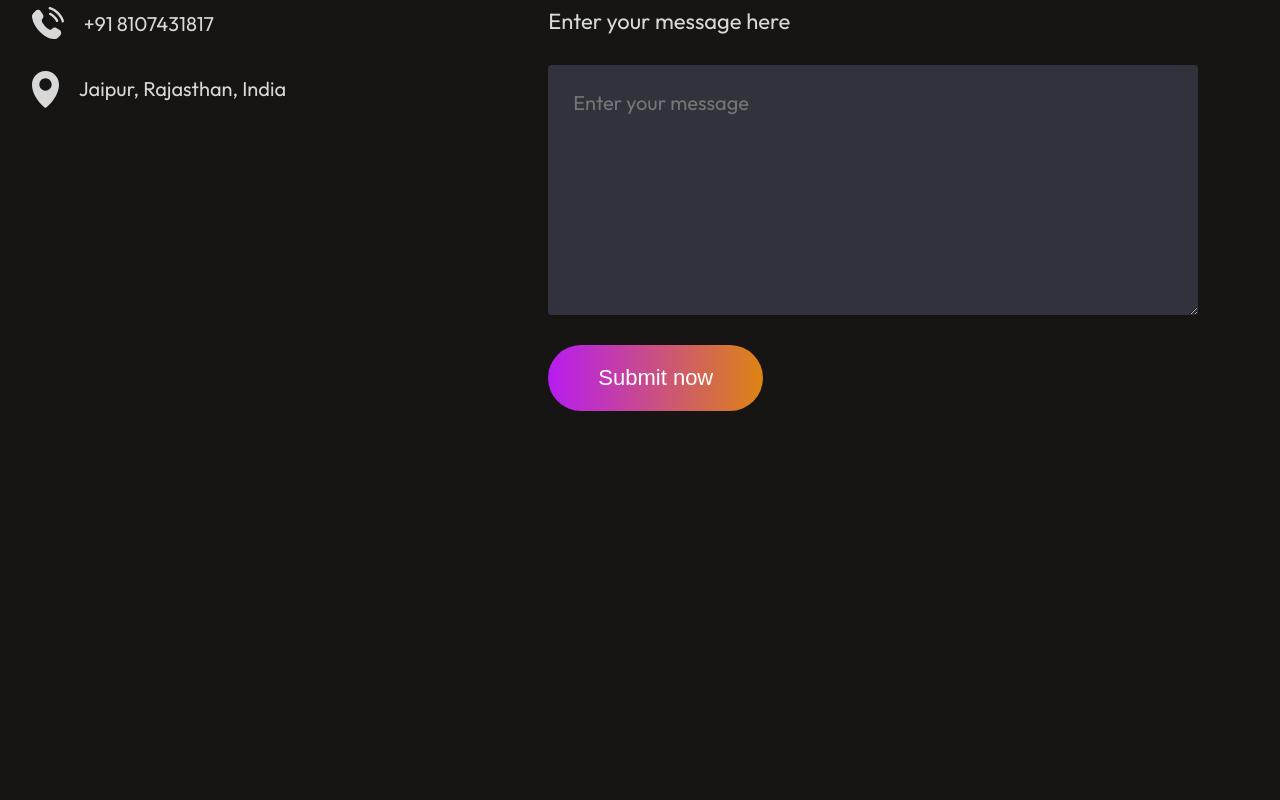
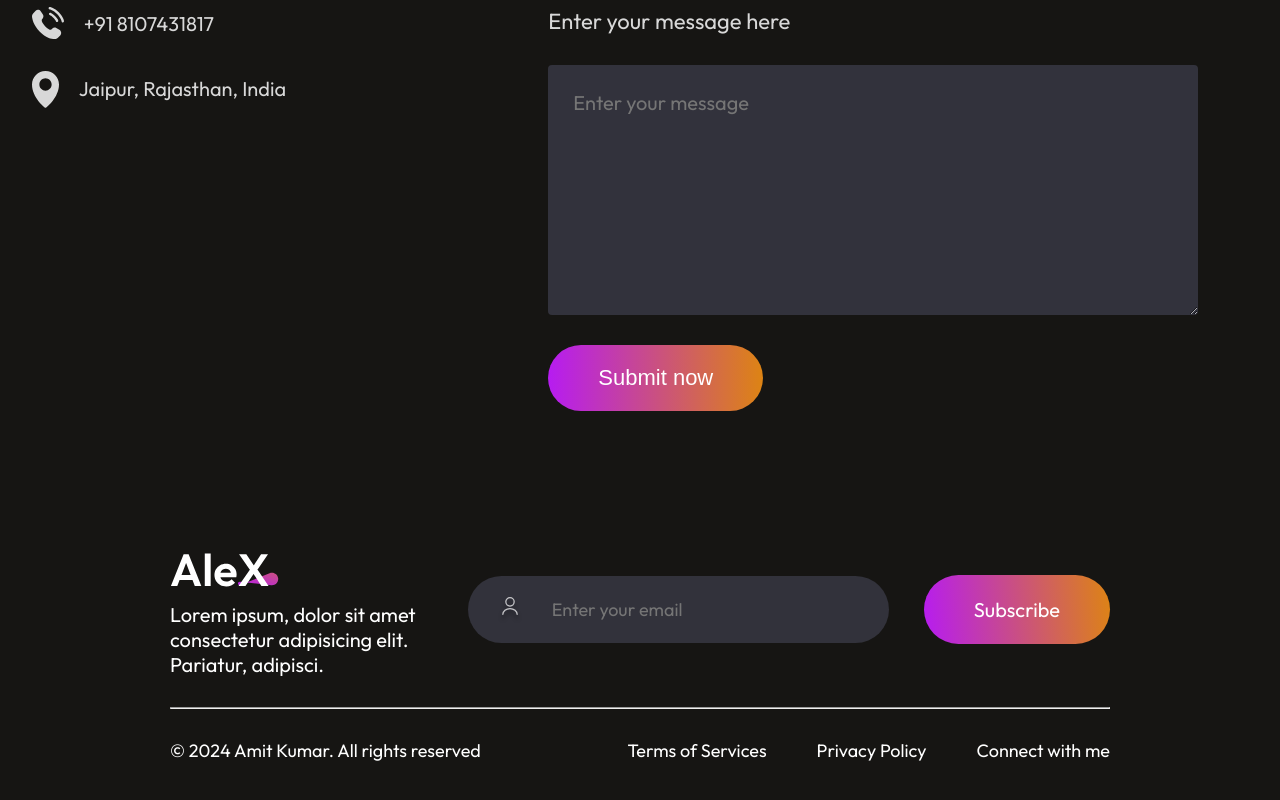
Before and after one commit to Amitkumar006/Portfolio-website, a React (Create React App) app: page / in a window 1280 px wide. Shown: the part 5075-5875 px from the top of the page. Before the commit the page ends 5536 px from the top, so only its background shows below. Built offline with nearby package versions, Linux system fonts and the light colour scheme.

Commit message:
implement footer component

```diff
--- a/src/App.js
+++ b/src/App.js
@@ -6,6 +6,7 @@
 import Services from './Components/Services/Services.js'
 import MyWork from './Components/MyWork/MyWork.js'
 import Contact from './Components/Contact/Contact.js'
+import Footer from './Components/Footer/Footer.js'
 
 const App = () => {
   return (
@@ -16,6 +17,7 @@
       <Services/>
       <MyWork/>
       <Contact/>
+      <Footer/>
     </div>
   )
 }
--- /dev/null
+++ b/src/Components/Footer/Footer.css
@@ -0,0 +1,70 @@
+.footer{
+    margin: 50px 170px;
+    display: flex;
+    flex-direction: column;
+    gap: 30px;
+}
+
+.footer-top{
+    display: flex;
+    justify-content: space-between;
+}
+
+.footer-top-left p{
+   max-width: 400px;
+   font-size: 20px;
+}
+
+.footer-top-right{
+    display: flex;
+    align-items: center;
+    gap: 35px;
+}
+
+.footer-email-input{
+    display: flex;
+    gap: 30px;
+    padding: 20px 30px ;
+    border-radius: 50px;
+    background: #32323B;
+    padding-right: 80px;
+}
+
+.footer-email-input input{
+    outline: none;
+    border: none;
+    background: transparent;
+    color: #a0a0a0;
+    font-family: Outfit;
+    font-size: 18px;
+}
+
+.footer-subscribe{
+    font-size: 20px;
+    padding: 22px 50px;
+    border-radius: 50px;
+    background: linear-gradient(264deg, #DF8908 -5.09%, #B415FF 106.28%);
+    cursor: pointer;
+    transition: 0.3s;
+}
+
+.footer-bottom{
+    display: flex;
+    justify-content: space-between;
+    font-size: 18px;
+}
+
+.footer-bottom-right{
+    display: flex;
+    gap: 50px;
+    margin-bottom: 50px;
+}
+
+.footer-email-input:hover{
+    border: 2px solid white;
+}
+
+.footer-subscribe:hover{
+    transform: scale(1.1);
+    transition: 0.3s;
+}
--- /dev/null
+++ b/src/Components/Footer/Footer.js
@@ -0,0 +1,35 @@
+import React from 'react'
+import './Footer.css'
+import footer_img from '../../assets/footer_logo.svg'
+import user_icon from '../../assets/user_icon.svg'
+
+const Footer = () => {
+  return (
+    <div className='footer'>
+      <div className="footer-top">
+        <div className="footer-top-left">
+            <img src={footer_img} alt="Footer image" />
+            <p>Lorem ipsum, dolor sit amet consectetur adipisicing elit. Pariatur, adipisci.</p>
+        </div>
+        <div className="footer-top-right">
+            <div className="footer-email-input">
+                <img src={user_icon} alt="User Icon" />
+                <input type="email" placeholder='Enter your email' />
+            </div>
+            <div className="footer-subscribe">Subscribe</div>
+        </div>
+      </div>
+      <hr />
+      <div className="footer-bottom">
+        <p className="footer-bottom-left">© 2024 Amit Kumar. All rights reserved</p>
+        <div className="footer-bottom-right">
+            <p>Terms of Services</p>
+            <p>Privacy Policy</p>
+            <p>Connect with me</p>
+        </div>
+      </div>
+    </div>
+  )
+}
+
+export default Footer
```
